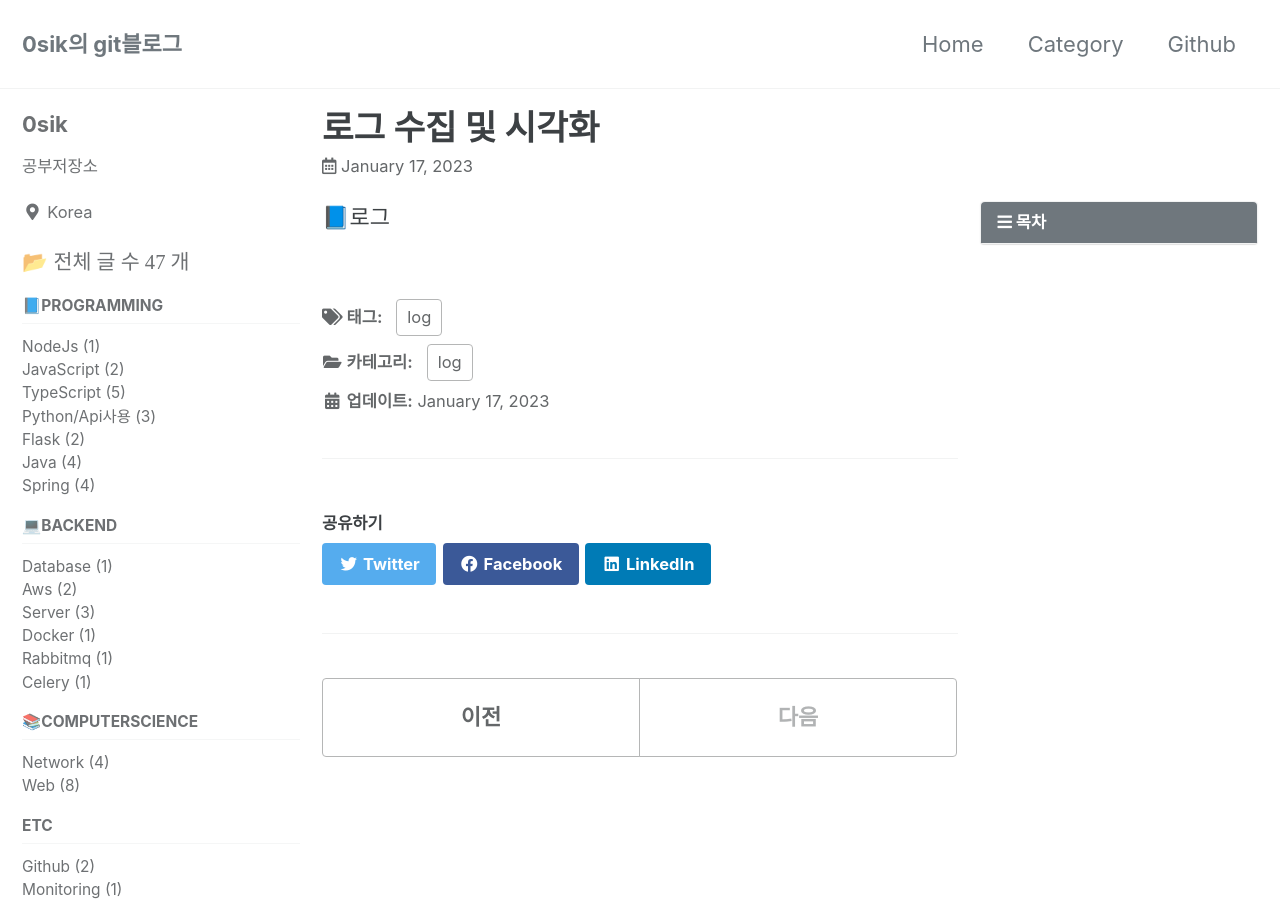
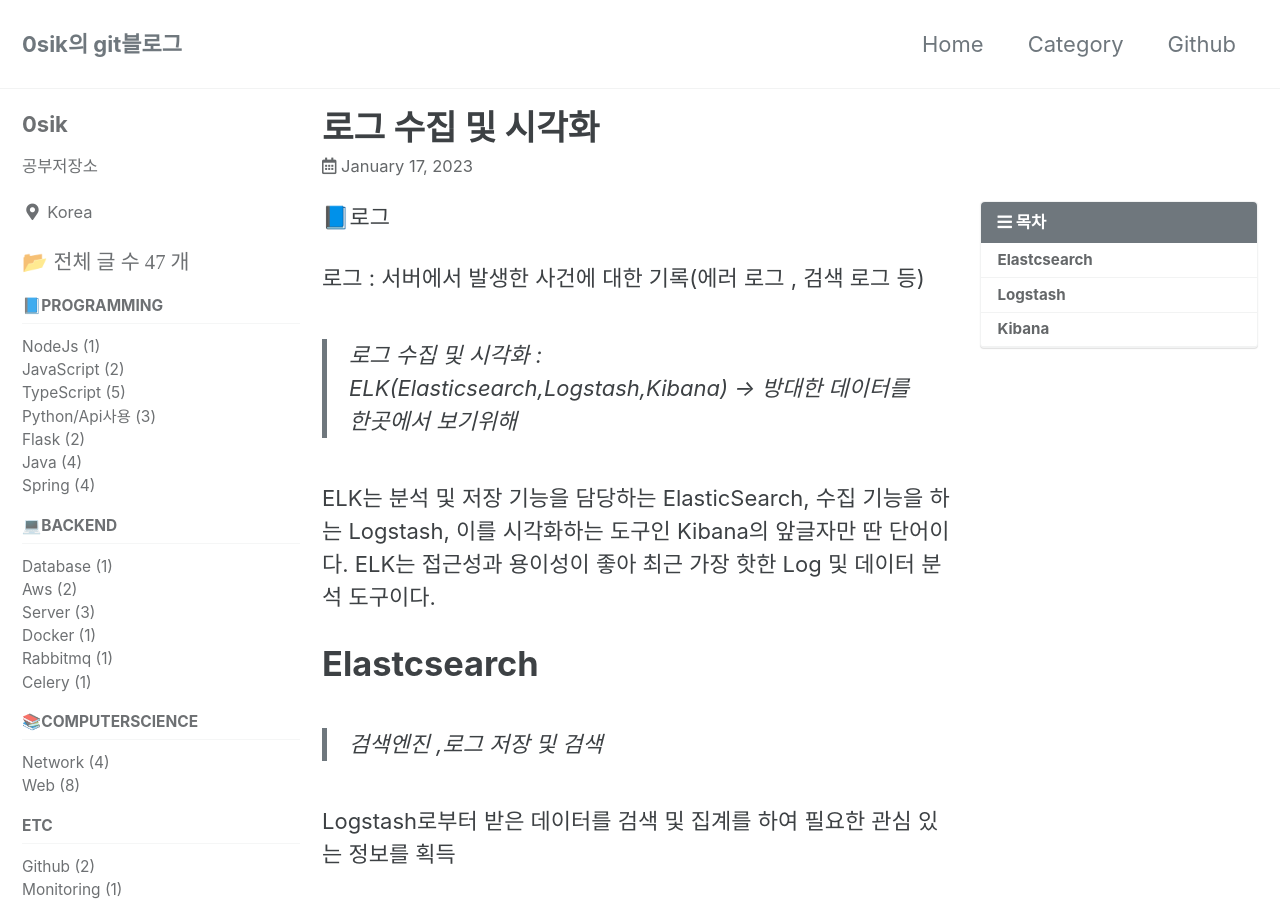
Before and after one commit to 0sik/0sik.github.io, a Jekyll site: the page built from _posts/2023-01-17-log 로그 수집 및 시각화.md, in a window 1280 px wide and 900 px high. Built offline with Jekyll 4.4.1, drawn with Linux system fonts in a browser that asks for light colours; cached includes are drawn as plain includes; some of the changed text lies outside the part shown.

Commit message:
docs : elk내용 정리

```diff
--- a/_posts/2023-01-17-log 로그 수집 및 시각화.md
+++ b/_posts/2023-01-17-log 로그 수집 및 시각화.md
@@ -10,3 +10,39 @@ tags: [log]
 ---
 
 📘로그
+
+로그 : 서버에서 발생한 사건에 대한 기록(에러 로그 , 검색 로그 등)
+
+> 로그 수집 및 시각화 : ELK(Elasticsearch,Logstash,Kibana) -> 방대한 데이터를 한곳에서 보기위해
+
+ELK는 분석 및 저장 기능을 담당하는 ElasticSearch, 수집 기능을 하는 Logstash, 이를 시각화하는 도구인 Kibana의 앞글자만 딴 단어이다. ELK는 접근성과 용이성이 좋아 최근 가장 핫한 Log 및 데이터 분석 도구이다.
+
+# Elastcsearch
+
+> 검색엔진 ,로그 저장 및 검색
+
+Logstash로부터 받은 데이터를 검색 및 집계를 하여 필요한 관심 있는 정보를 획득
+
+1. 데이터 저장
+2. 데이터 분석
+3. 데이터 관리
+
+# Logstash
+
+> 서버에서 데이터를 수집 후 elastic에 보냄, 로그 수집 엔진
+
+다양한 소스( DB, csv파일 등 )의 로그 또는 트랜잭션 데이터를 수집, 집계, 파싱하여 Elasticsearch로 전달
+
+1. 서버 내의 로그, 웹, 메트릭 등 다양한 소스에서 데이터를 수집하여 입력
+2. 데이터 변환 및 구조 구축
+3. 데이터 출력 및 송신
+
+# Kibana
+
+> elastic에 담긴 데이터를 분류에 따라 쉽게 보여줌, 로그 시각화 및 관리
+
+Elasticsearch의 빠른 검색을 통해 데이터를 시각화 및 모니터링
+
+1. Dashboard를 통한 데이터 탐색
+2. 팀원들과 공유 및 협업하는데 사용 가능
+3. 엑세스 제어 (Access Control) 사용 가능
```
